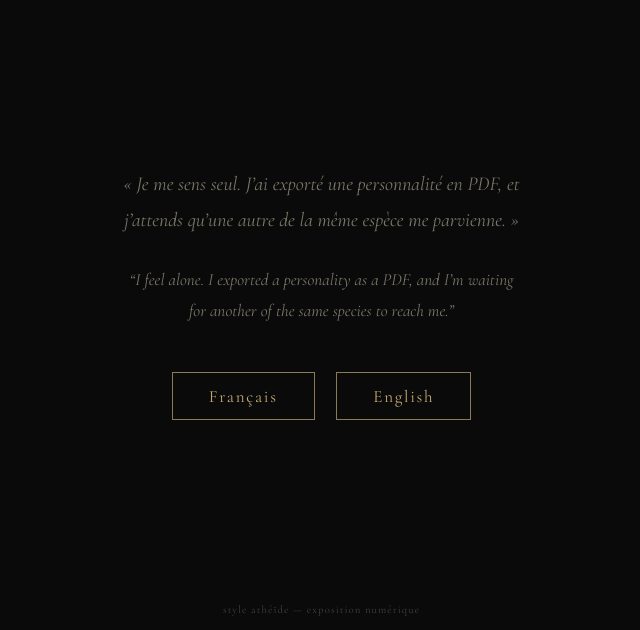
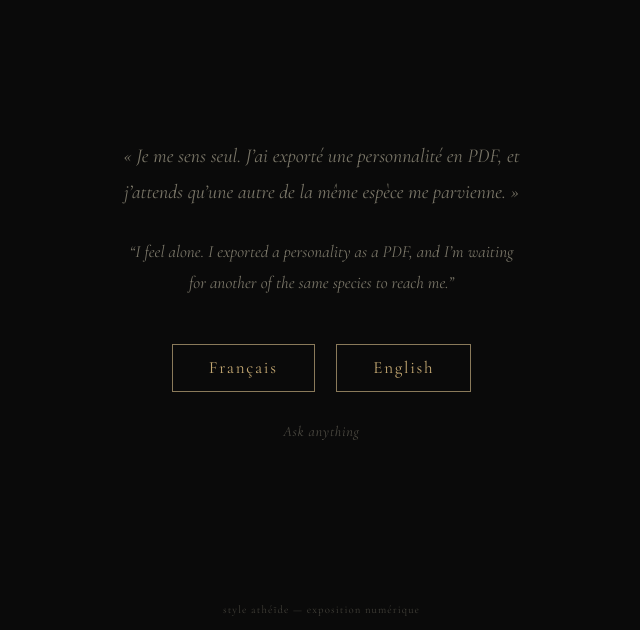
Before and after one commit to Darenard47/Darenard, a website: page public/index.html in a window 1280 px wide. Shown: the part 170-800 px from the top of the page, without its empty margins (319-959 px from the left). Drawn offline with nearby package versions, Linux system fonts and the light colour scheme; no server answers.

Commit message:
Add files via upload

```diff
--- a/public/index.html
+++ b/public/index.html
@@ -341,6 +341,26 @@
       color: var(--bg);
     }
 
+    .welcome .begin-direct {
+      background: none;
+      border: none;
+      color: var(--text-dim);
+      font-family: 'Cormorant Garamond', serif;
+      font-size: 0.8rem;
+      font-style: italic;
+      letter-spacing: 0.05em;
+      padding: 0.5rem 1rem;
+      cursor: pointer;
+      transition: color 0.3s ease;
+      margin-top: 1.2rem;
+      opacity: 0.6;
+    }
+
+    .welcome .begin-direct:hover {
+      color: var(--accent);
+      opacity: 1;
+    }
+
     /* ─── INPUT ─── */
     .input-area {
       flex-shrink: 0;
@@ -534,6 +554,7 @@
           <button class="begin-btn" onclick="begin('fr')">Français</button>
           <button class="begin-btn" onclick="begin('en')">English</button>
         </div>
+        <button class="begin-direct" onclick="beginDirect()">Ask anything</button>
       </div>
 
       <div class="messages" id="messages" style="display:none;"></div>
@@ -871,6 +892,23 @@ async function begin(chosenLang) {
   showSidebar();
 }
 
+function beginDirect() {
+  lang = 'fr';
+  $welcome.style.display = 'none';
+  $messages.style.display = 'block';
+  $inputArea.classList.add('visible');
+  hasStarted = true;
+
+  var t = I18N[lang];
+  $userInput.placeholder = t.placeholder;
+  $sendBtn.textContent = t.send;
+  document.querySelector('.sidebar-header h2').textContent = t.themes;
+  buildSidebar();
+  showSidebar();
+
+  $userInput.focus();
+}
+
 function showSidebar() {
   document.getElementById('sidebar').classList.add('visible');
   document.getElementById('sidebarToggle').classList.add('visible');
```
